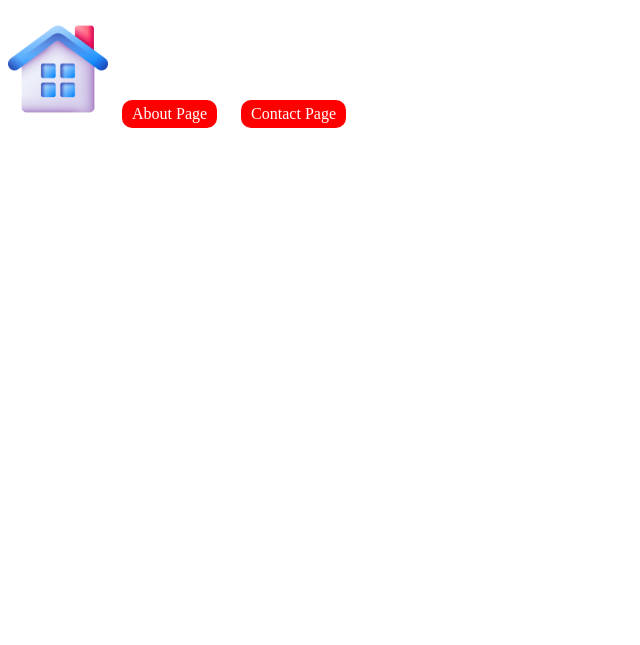
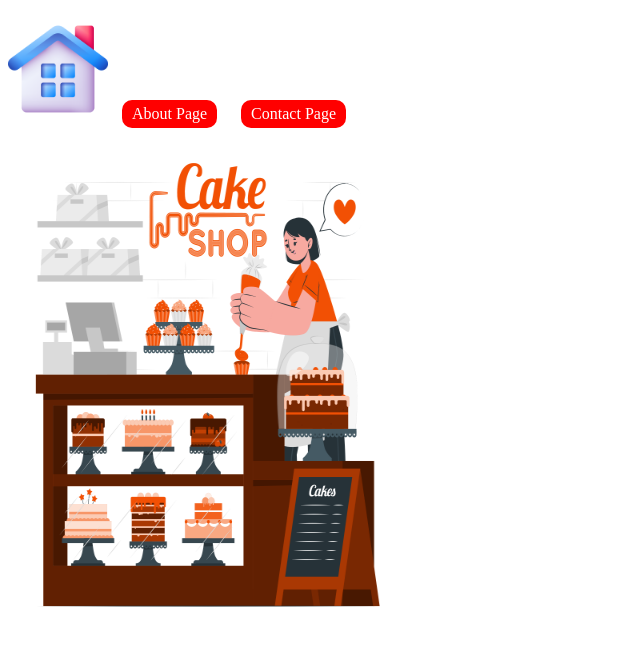
Before and after one commit to achalchouke/my_shop, a plain HTML site: page index.html in a window 1280 px wide. Shown: the part 61-706 px from the top of the page, without its empty margins (0-640 px from the left). Drawn offline with Linux system fonts and the light colour scheme.

Commit message:
4 commit

```diff
--- a/css/css/index.css
+++ b/css/css/index.css
@@ -0,0 +1,5 @@
+.img{
+    height: 500px;
+    width: 400px;
+    display: block;
+}
--- a/index.html
+++ b/index.html
@@ -10,5 +10,6 @@
     <img src = "./icons/home.png" class="main-icon"/>
     <a href = "./pages/about.html" class="menu">About Page</a>
     <a href = "./pages/contact.html" class="menu">Contact Page</a>
+    <img src = "./imeges/cake_ shop.png" class="img"/>
 </body>
 </html>
```
Also changed, not shown: imeges/50th_birthday.png (added), imeges/cake_ shop.png (added).
